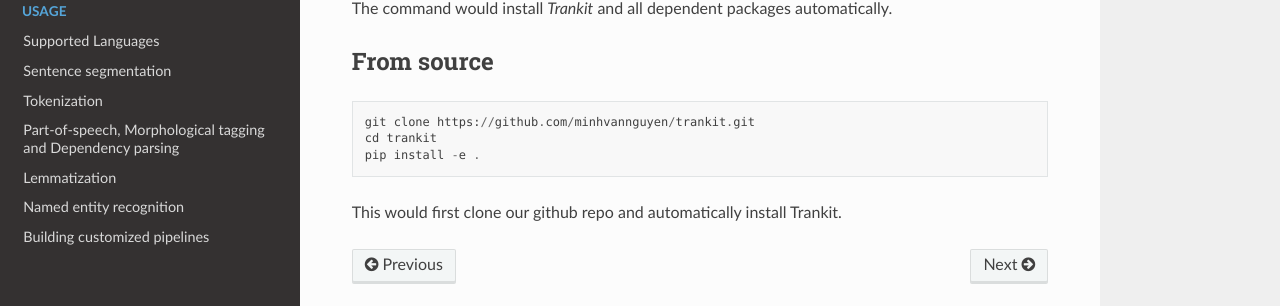
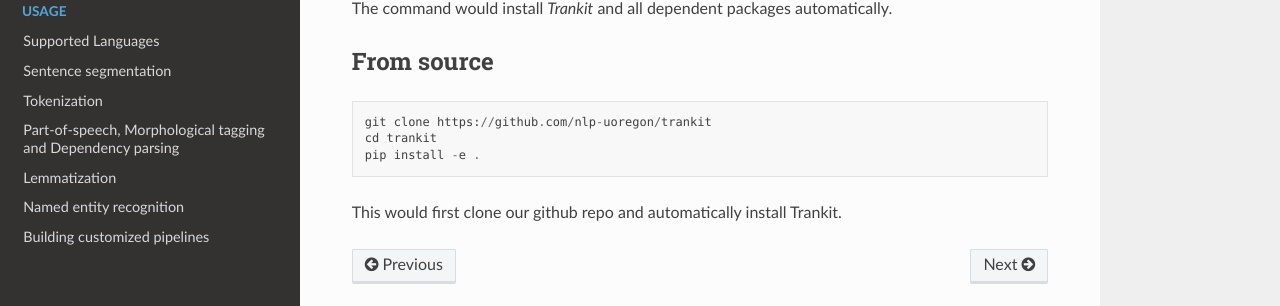
Before and after one commit to nlp-uoregon/trankit, a Sphinx documentation site: the page built from docs/source/installation.md, in a window 1280 px wide. Shown: the part 334-640 px from the top of the page. Built offline with Sphinx 7.4.7 and the Read the Docs theme 2.0.0, drawn with Linux system fonts in a browser that asks for light colours; some of the changed lines change nothing that is shown.

Commit message:
update docs

````diff
--- a/docs/source/installation.md
+++ b/docs/source/installation.md
@@ -11,7 +11,7 @@
 
 ## From source
 ```
-git clone https://github.com/minhvannguyen/trankit.git
+git clone https://github.com/nlp-uoregon/trankit
 cd trankit
 pip install -e .
 ```
````
